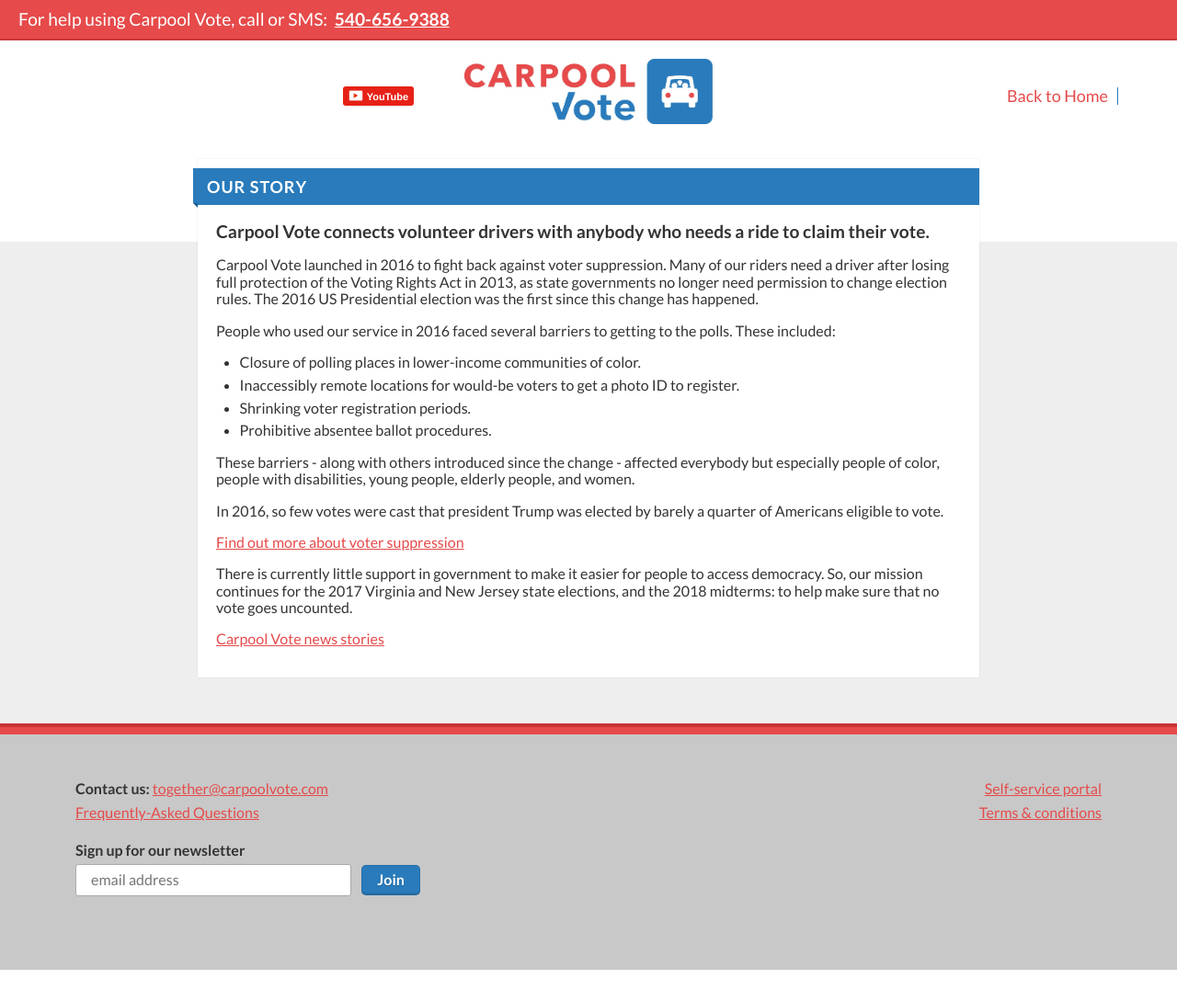
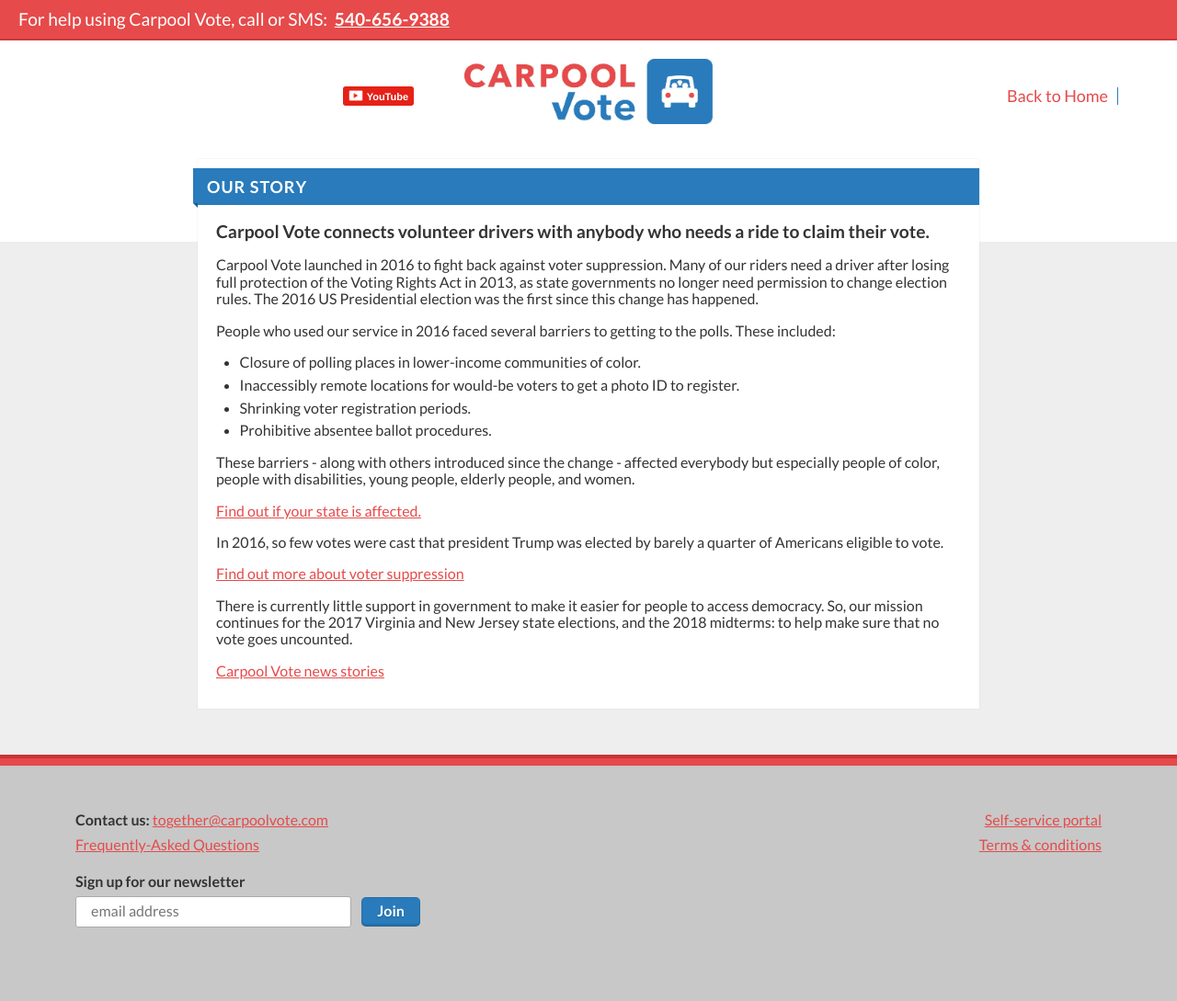
Before and after one commit to voteamerica/voteamerica.github.io, a Jekyll site: the page built from pages/story.html, in a window 1280 px wide. Shown: the whole page at 92% size. Built offline with Jekyll 4.4.1, drawn with Linux system fonts in a browser that asks for light colours; nearby versions of some CDN libraries; comment, search, counter and statistics services are not loaded; before the commit the page ends 1055 px from its top, so only the background shows below that.

Commit message:
feat: add link to state specific voter information to Our Story page

```diff
--- a/pages/story.html
+++ b/pages/story.html
@@ -19,6 +19,7 @@ title: Our Story
                     <li>Prohibitive absentee ballot procedures.</li>
                 </ul>
                 <p>These barriers - along with others introduced since the change - affected everybody but especially people of color, people with disabilities, young people, elderly people, and women.</p>
+                <p><a href="https://www.letamericavote.org/states/" target="_blank">Find out if your state is affected.</a></p>
                 <p>In 2016, so few votes were cast that president Trump was elected by barely a quarter of Americans eligible to vote.</p>
                 <p><a href="https://medium.com/@RightToVote" target="_blank">Find out more about voter suppression</a></p>
                 <p>There is currently little support in government to make it easier for people to access democracy. So, our mission continues for the 2017 Virginia and New Jersey state elections, and the 2018 midterms: to help make sure that no vote goes uncounted.</p>
```
